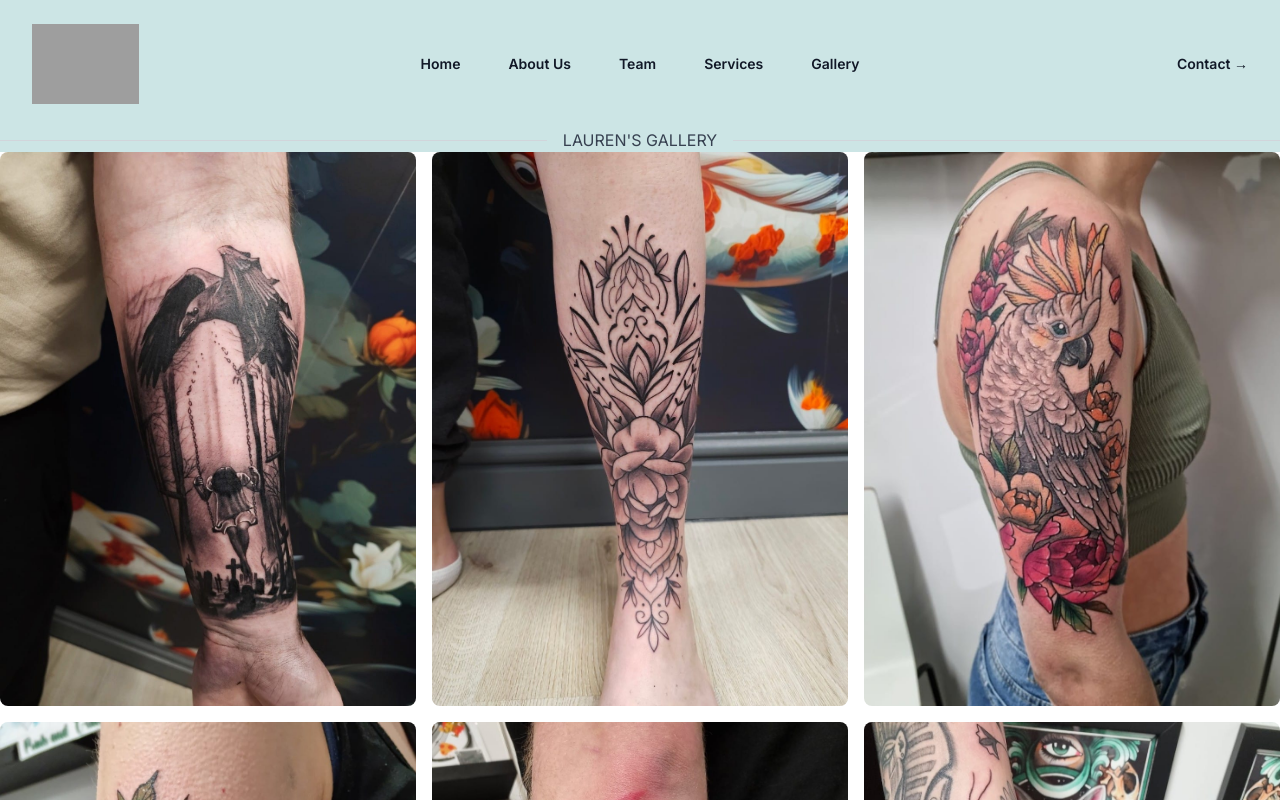
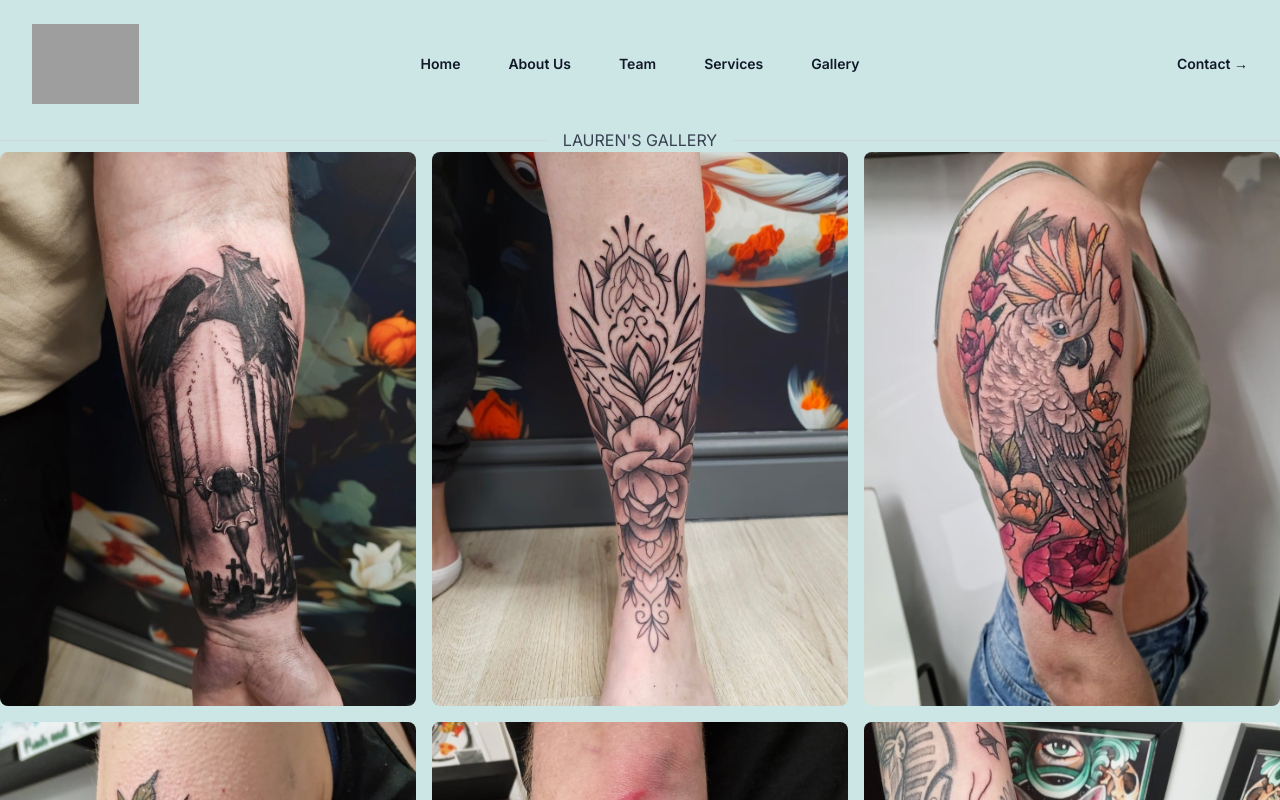
Before and after one commit to RyanM2777/GoodOmens, a Next.js app: page /gallery in a window 1280 px wide. Shown: the top 800 px of the page. Built offline with nearby package versions, Linux system fonts and the light colour scheme; grey boxes are pictures that could not be loaded.

Commit message:
Update Gallery.jsx

```diff
--- a/app/_components/Gallery.jsx
+++ b/app/_components/Gallery.jsx
@@ -11,7 +11,7 @@ function Gallery() {
 </div>
 
 
-    <div class="grid  grid-cols-1 gap-4 bg-white sm:grid-cols-2 md:grid-cols-3">
+    <div class="grid  grid-cols-1 gap-4 bg-tealGreen-100 sm:grid-cols-2 md:grid-cols-3">
   <div>
     <img class="object-cover object-center w-full h-45 max-w-full rounded-lg bg-tealGreen-100"
       src="/Lauren/1.jpeg"
```
